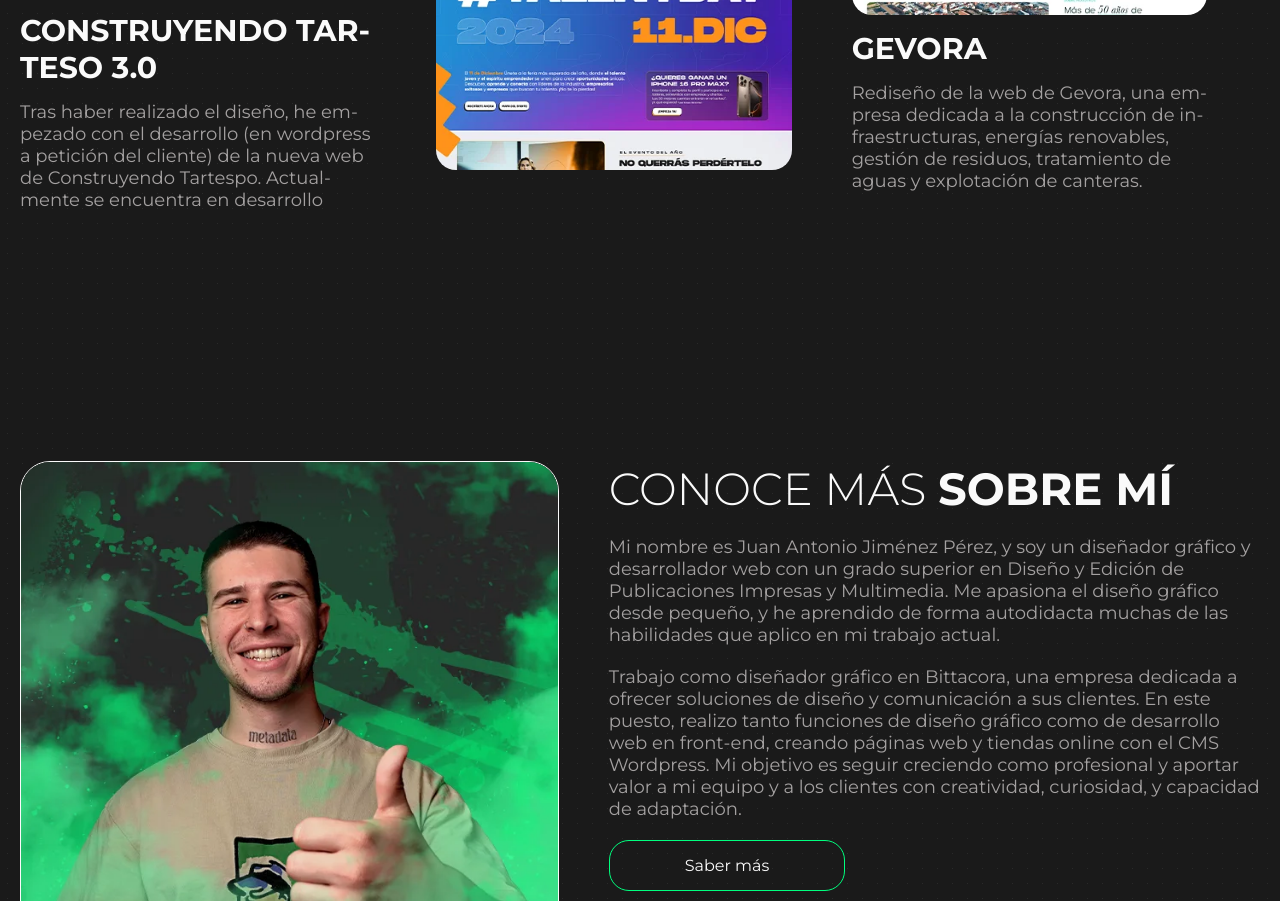
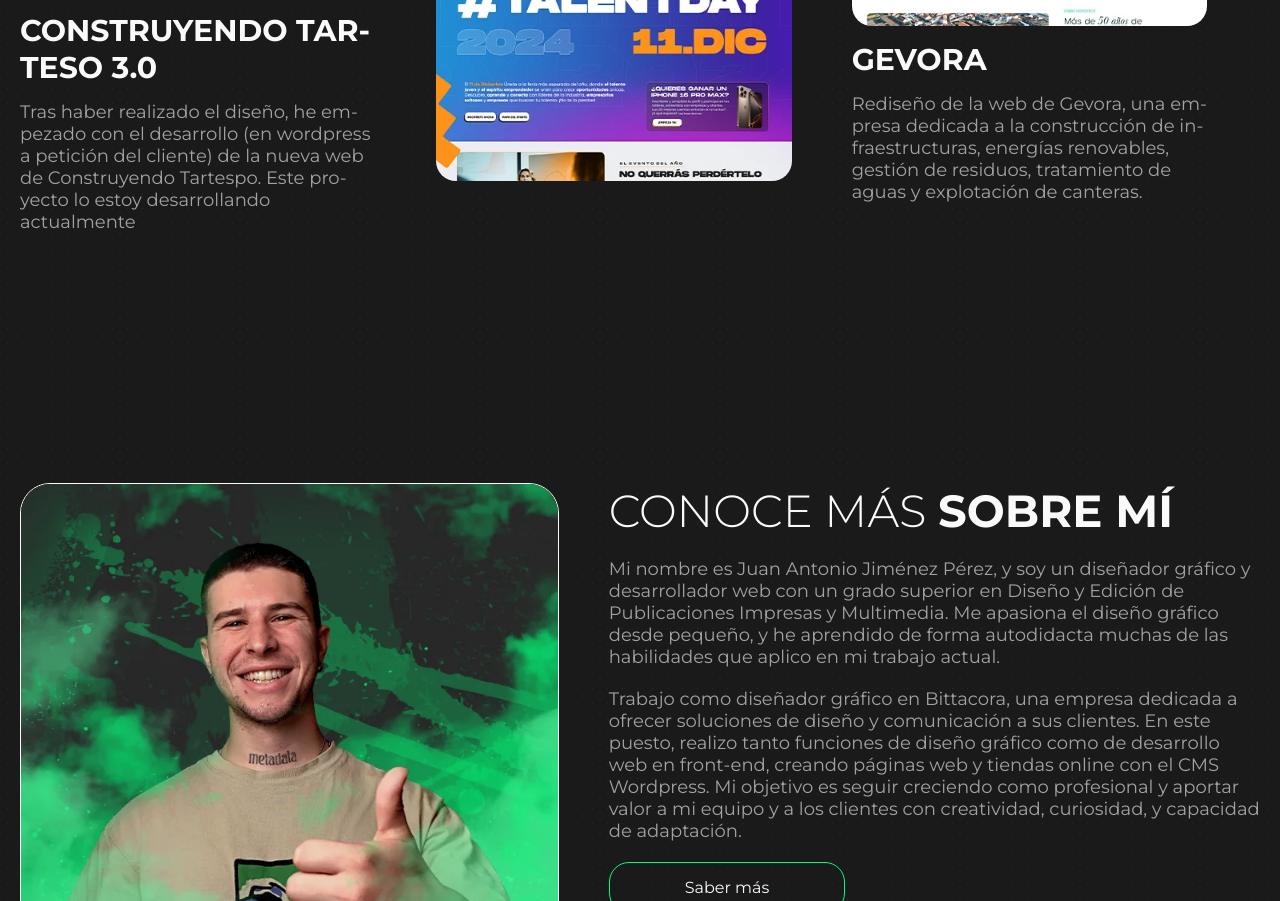
Before and after one commit to SrGexj/portfolio, a plain HTML site: page index.html in a window 1280 px wide. Shown: the part 2259-3160 px from the top of the page. Drawn offline with Linux system fonts and the light colour scheme.

Commit message:
Update index.html

```diff
--- a/index.html
+++ b/index.html
@@ -410,7 +410,7 @@
                     class="Slider-img"></a>
                 <div class="Slider-info">
                   <h3 class="Slider-title">Construyendo Tarteso 3.0</h3>
-                  <p class="Slider-description">Tras haber realizado el diseño, he empezado con el desarrollo (en wordpress a petición del cliente) de la nueva web de Construyendo Tartespo. Actualmente se encuentra en desarrollo</p>
+                  <p class="Slider-description">Tras haber realizado el diseño, he empezado con el desarrollo (en wordpress a petición del cliente) de la nueva web de Construyendo Tartespo. Este proyecto lo estoy desarrollando actualmente</p>
                 </div>
               </article>
                <!-- Proyecto -->
```
